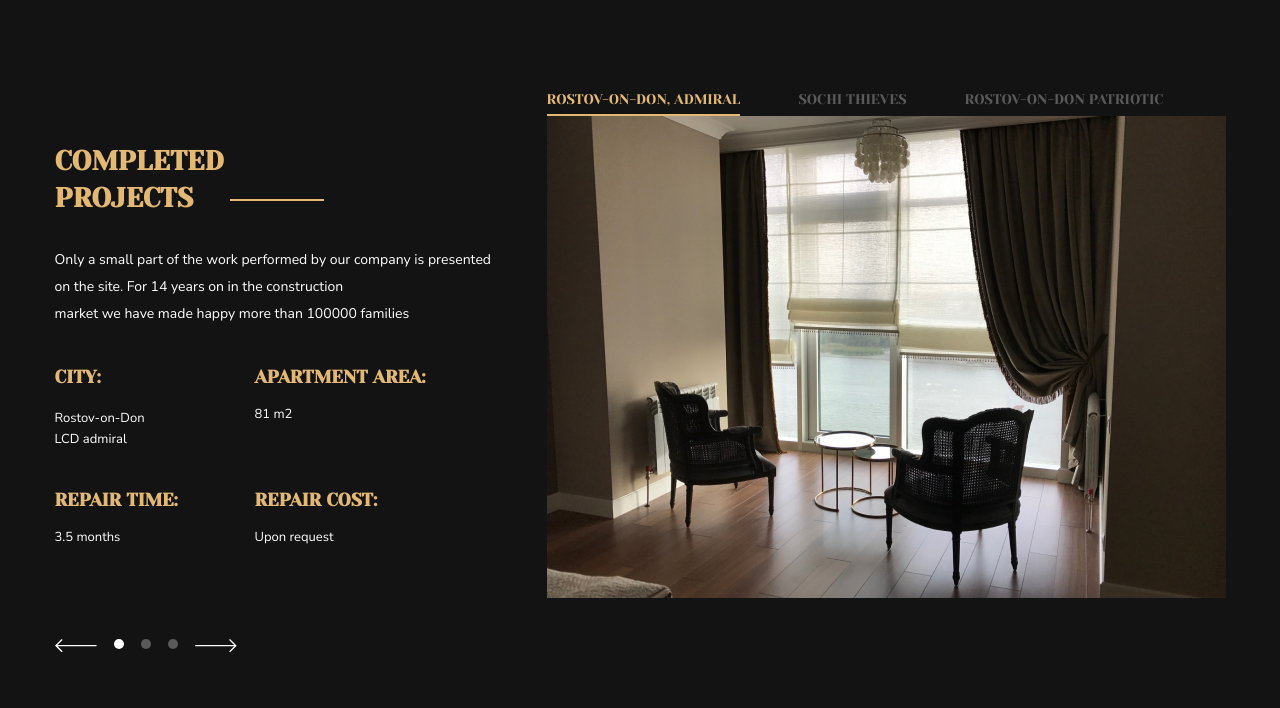
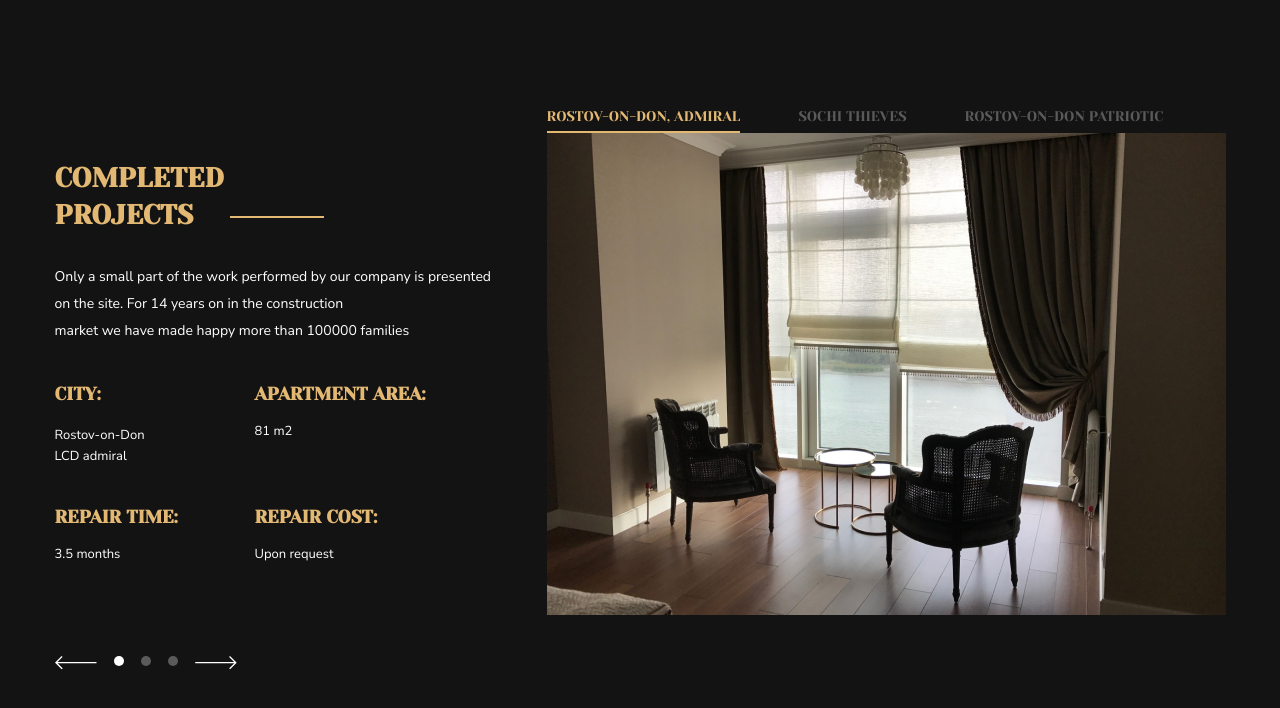
Before and after one commit to AndreyKazakov777/Project-3-correction, a plain HTML site: page index.html in a window 1280 px wide. Drawn offline with Linux system fonts and the light colour scheme.

Commit message:
first commit html

```diff
--- a/style.css
+++ b/style.css
@@ -22,7 +22,7 @@ body, html {
 
 .container-slider {
     display: flex;
-    padding-top: 90px;
+    padding-top: 107px;
     justify-content: flex-start;
 }
 
```
